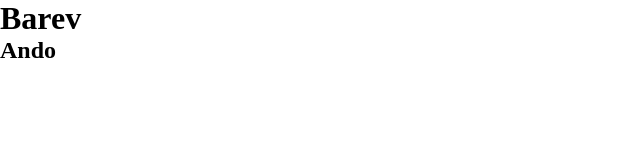
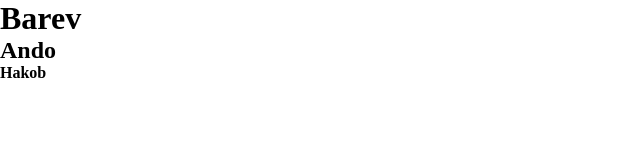
Before and after one commit to Danyos/agency_Page, a plain HTML site: page index.html in a window 1280 px wide. Shown: the full height of the page, 0-640 px from the left. Drawn offline with Linux system fonts and the light colour scheme; a web font is replaced by a local one.

Commit message:
add-main

```diff
--- a/index.html
+++ b/index.html
@@ -11,6 +11,7 @@
 
 <h1>Barev</h1>
 <h2>Ando</h2>
+<h4>Hakob</h4>
 
 
 
```
